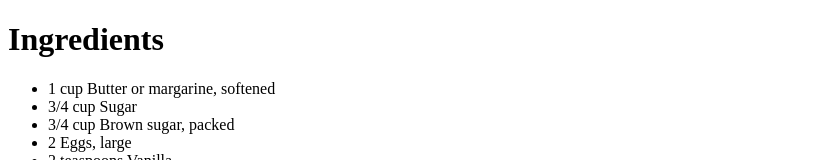
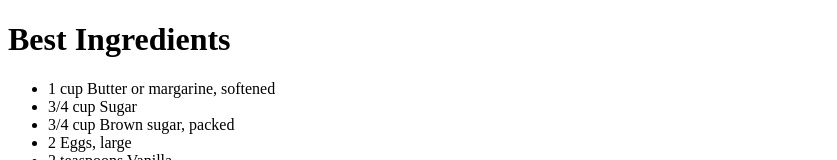
Before and after one commit to thanhlenguyen/Git_learning, a plain HTML site: page secret recipe.htm in a window 1280 px wide. Shown: the top 160 px of the page, without its empty margins (0-837 px from the left). Drawn offline with Linux system fonts and the light colour scheme.

Commit message:
Update index text

```diff
--- a/secret recipe.htm
+++ b/secret recipe.htm
@@ -2,7 +2,7 @@
 <html>
 <body>
 
-<h1>Ingredients</h1>
+<h1>Best  Ingredients</h1>
 <ul>
 <li>1 cup Butter or margarine, softened</li>
 <li>3/4 cup Sugar</li>
```
